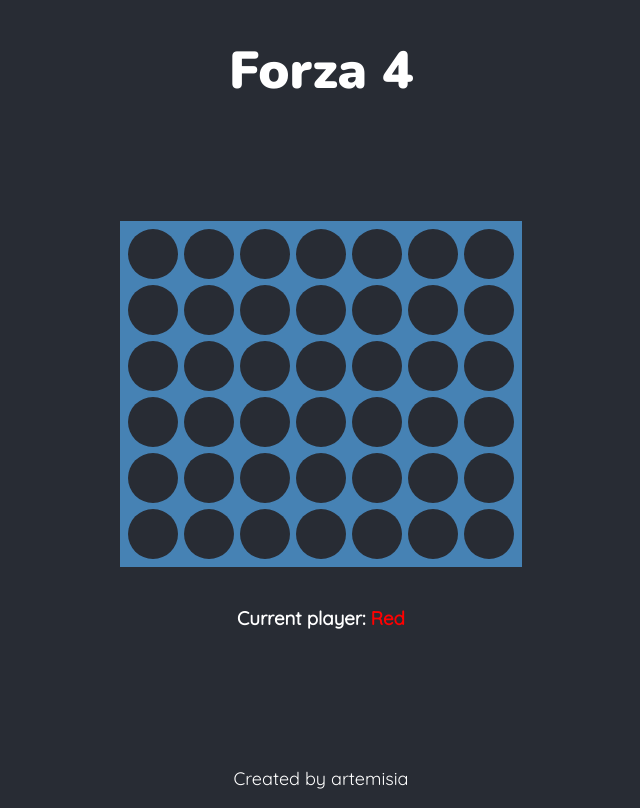
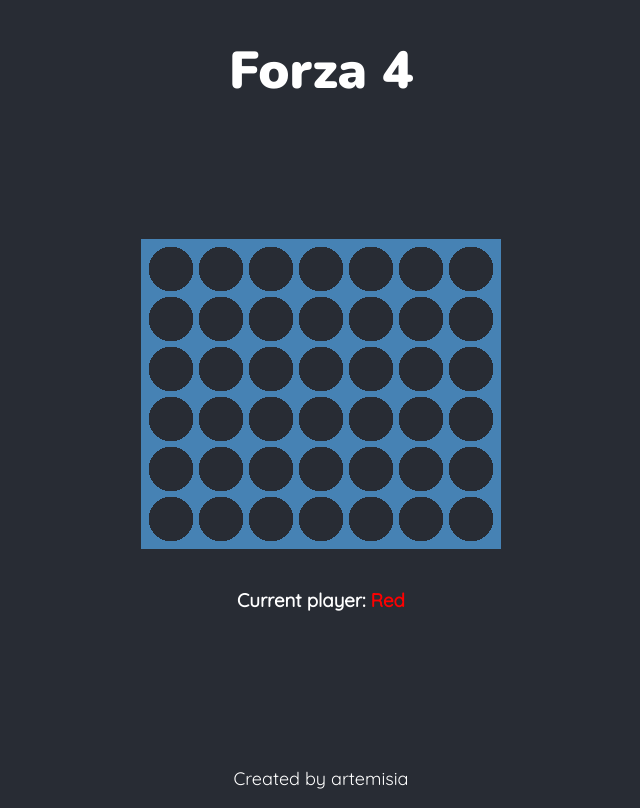
Before and after one commit to artemisia-absynthium/forza-4, a React (Create React App) app: page / in a window 1280 px wide. Shown: the whole page, without its empty margins (319-959 px from the left). Built offline with nearby package versions, Linux system fonts and the light colour scheme.

Commit message:
Improve animation

```diff
--- a/src/App.css
+++ b/src/App.css
@@ -41,7 +41,6 @@ body {
   display: flex;
   flex-direction: column;
   border: 5px solid steelblue;
-  background: steelblue;
 }
 
 .row {
@@ -49,8 +48,9 @@ body {
 }
 
 .pawn {
+  position: relative;
   cursor: pointer;
-  margin: 3px;
+  z-index: 1;
 }
 
 .redcolor {
@@ -64,25 +64,35 @@ body {
 .circle {
   width: 50px;
   height: 50px;
-  background: #282c34;
   border-radius: 50%;
 }
 
+.cage {
+  position: absolute;
+  width: 50px;
+  height: 50px;
+  z-index: 2;
+  background: radial-gradient(circle at center, transparent 63%, steelblue 63%);
+  pointer-events: none;
+}
+
 @keyframes drop-red {
-  0% {background-color:282c34;}
-  100% {background-color:red;}
+  0% {background: radial-gradient(circle at center, transparent 70%, transparent 70%); top: -50vw;}
+  10% {background: radial-gradient(circle at center, red 70%, transparent 70%); top: -50vw;}
+  100% {background: radial-gradient(circle at center, red 70%, transparent 70%); top: -0vw;}
 }
 
 @keyframes drop-yellow {
-  0% {background-color:282c34;}
-  100% {background-color:yellow;}
+  0% {background: radial-gradient(circle at center, transparent 70%, transparent 70%); top: -50vw;}
+  10% {background: radial-gradient(circle at center, yellow 70%, transparent 70%); top: -50vw;}
+  100% {background: radial-gradient(circle at center, yellow 70%, transparent 70%); top: -0vw;}
 }
 
-.circle.redbg {
+.redbg {
   animation: drop-red 0.5s ease both;
 }
 
-.circle.yellowbg {
+.yellowbg {
   animation: drop-yellow 0.5s ease both;
 }
 
--- a/src/Board.js
+++ b/src/Board.js
@@ -39,6 +39,8 @@ class BoardRow extends Component {
 class Cell extends Component {
   render() {
     return (
+      <div>
+        <div className="cage" />
         <div
           className={"pawn circle " + getColor(this.props.pawn)}
           onClick={
@@ -47,6 +49,7 @@ class Cell extends Component {
               : null
           }
         />
+      </div>
     );
   }
 }
```
